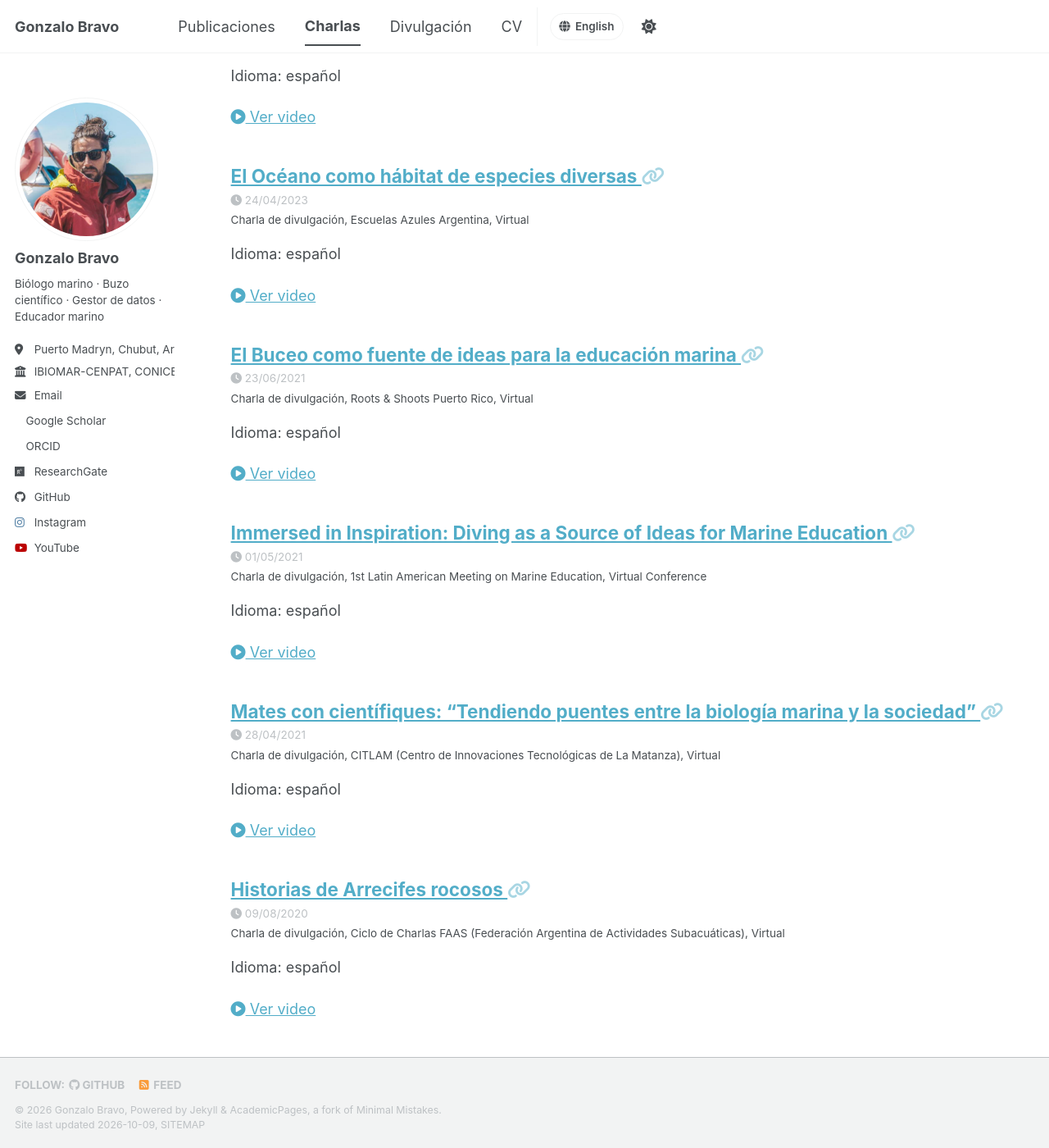
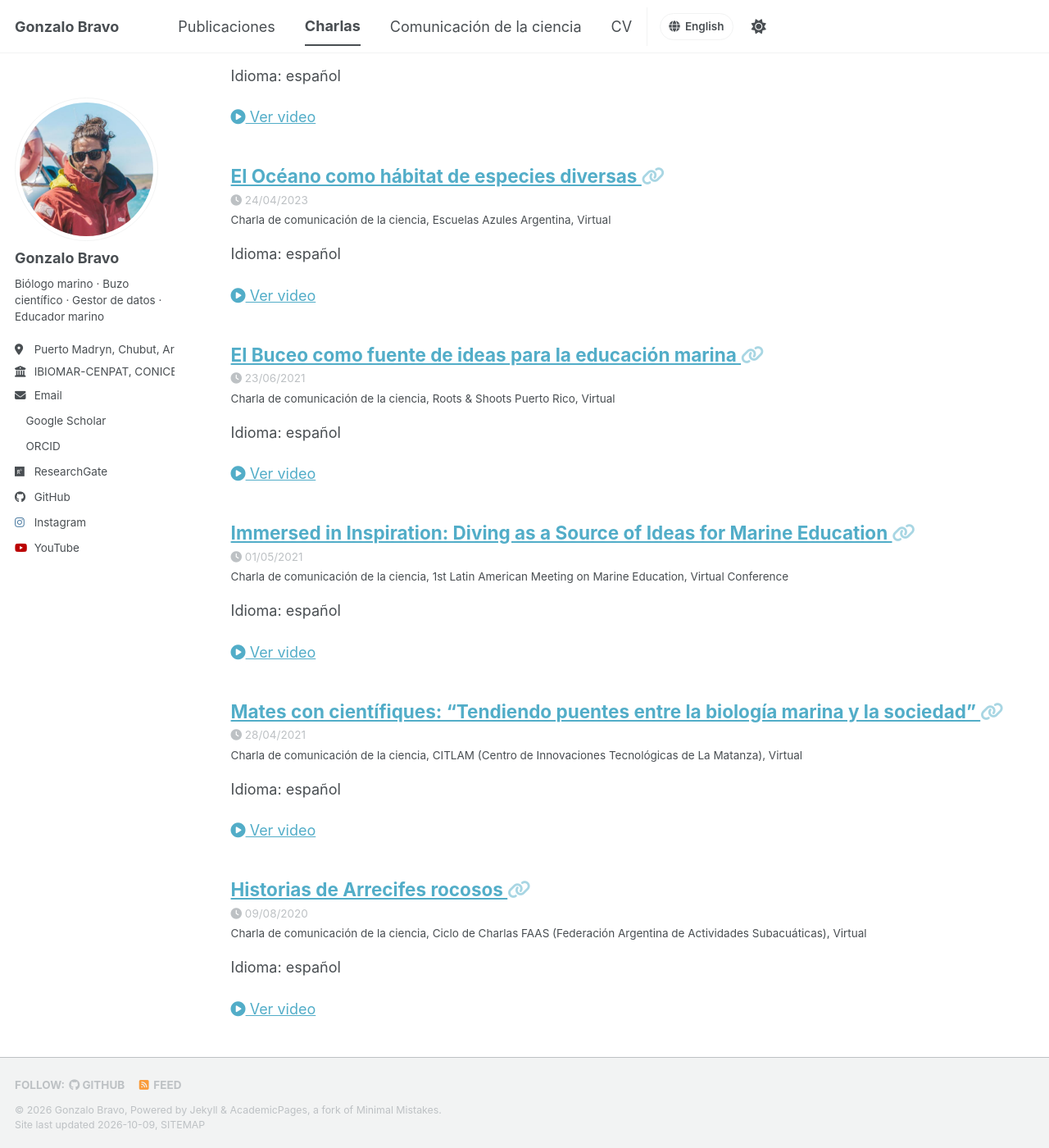
Before and after one commit to gonzalobravoargentina/gonzalobravoargentina.github.io, a Jekyll site: the page built from _pages/es-talks.html, in a window 1280 px wide and 1400 px high, scrolled down 1113 px. Shown: the whole window at 82% size. Built offline with Jekyll 4.4.1, drawn with Linux system fonts in a browser that asks for light colours; a style sheet for code colours, icons or effects is not loaded; some of the changed text lies outside the part shown.

Commit message:
Use Comunicación de la ciencia for Spanish outreach content

```diff
--- a/_includes/archive-single-talk.html
+++ b/_includes/archive-single-talk.html
@@ -36,7 +36,7 @@
       <p class="page__meta"><i class="fa fa-clock" aria-hidden="true"></i> {% include read-time.html %}</p>
     {% endif %}
     {% if post.date %}<p class="page__meta"><i class="fa fa-clock" aria-hidden="true"></i> {% if page.lang == 'es' %}{{ post.date | date: '%d/%m/%Y' }}{% else %}{{ post.date | date: '%B %d, %Y' }}{% endif %}</p>{% endif %}
-    {% if post.venue %}<p class="archive__item-excerpt">{% if page.lang == 'es' %}{% if post.category == 'science' %}Charla científica{% else %}Charla de divulgación{% endif %}{% else %}{{ post.type }}{% endif %}, {{ post.venue }}{% if post.location %}, {{ post.location }}{% endif %}</p>{% endif %}
+    {% if post.venue %}<p class="archive__item-excerpt">{% if page.lang == 'es' %}{% if post.category == 'science' %}Charla científica{% else %}Charla de comunicación de la ciencia{% endif %}{% else %}{{ post.type }}{% endif %}, {{ post.venue }}{% if post.location %}, {{ post.location }}{% endif %}</p>{% endif %}
     {% if page.lang == 'es' %}<p>Idioma: español</p>{% elsif post.excerpt %}<div class="archive__item-excerpt">{{ post.excerpt | markdownify }}</div>{% endif %}
     {% if post.link %}<p><a href="{{ post.link }}" target="_blank" rel="noopener"><i class="fa fa-play-circle" aria-hidden="true"></i> {% if page.lang == 'es' %}Ver video{% else %}Watch video{% endif %}</a></p>{% endif %}
   </article>
--- a/_includes/masthead.html
+++ b/_includes/masthead.html
@@ -15,7 +15,7 @@
               {% assign domain = base_path %}
             {% endif %}
             <li class="masthead__menu-item {% if page.url contains link.url and link.url != '/' %}selected{% endif %}">
-              <a href="{{ domain }}{% if page.lang == 'es' %}/es{% endif %}{{ link.url }}">{% if page.lang == 'es' %}{% case link.title %}{% when 'Publications' %}Publicaciones{% when 'Talks' %}Charlas{% when 'Outreach' %}Divulgación{% else %}{{ link.title }}{% endcase %}{% else %}{{ link.title }}{% endif %}</a>
+              <a href="{{ domain }}{% if page.lang == 'es' %}/es{% endif %}{{ link.url }}">{% if page.lang == 'es' %}{% case link.title %}{% when 'Publications' %}Publicaciones{% when 'Talks' %}Charlas{% when 'Outreach' %}Comunicación de la ciencia{% else %}{{ link.title }}{% endcase %}{% else %}{{ link.title }}{% endif %}</a>
             </li>
           {% endfor %}
           <li class="masthead__menu-item persist language-switch">
--- a/_pages/es-about.md
+++ b/_pages/es-about.md
@@ -7,7 +7,7 @@ author_profile: true
 
 Soy biólogo marino, buzo científico y gestor de datos, radicado en Puerto Madryn, Chubut, Argentina. Actualmente realizo una beca posdoctoral en el [Instituto de Biología de Organismos Marinos (IBIOMAR)](http://www.cenpat-conicet.gob.ar/), CCT CONICET-CENPAT. Mi trabajo integra la ecología bentónica, las imágenes submarinas y la inteligencia artificial: desarrollo y aplico protocolos de monitoreo mediante fotocuadrantes y herramientas de clasificación de imágenes para estudiar la biodiversidad de los arrecifes rocosos de la costa patagónica y otras regiones.
 
-Soy doctor en Ciencias Biológicas por la Universidad Nacional de la Patagonia San Juan Bosco (UNPSJB), en asociación con IBIOMAR-CONICET, y magíster en Oceanografía por la Université du Québec à Rimouski (UQAR), donde estudié las respuestas a corto plazo de la macrofauna bentónica del Ártico. También trabajo en comunicación de la ciencia y cultura oceánica: soy cofundador de [Proyectosub](https://www.proyectosub.org.ar/), fundador de [Oceanar](https://www.instagram.com/gonzalobravopatagonia/) y coordino actividades de divulgación en la Red de Educación Latinoamericana para el Océano (RELATO).
+Soy doctor en Ciencias Biológicas por la Universidad Nacional de la Patagonia San Juan Bosco (UNPSJB), en asociación con IBIOMAR-CONICET, y magíster en Oceanografía por la Université du Québec à Rimouski (UQAR), donde estudié las respuestas a corto plazo de la macrofauna bentónica del Ártico. También trabajo en comunicación de la ciencia y cultura oceánica: soy cofundador de [Proyectosub](https://www.proyectosub.org.ar/), fundador de [Oceanar](https://www.instagram.com/gonzalobravopatagonia/) y coordino actividades de comunicación de la ciencia en la Red de Educación Latinoamericana para el Océano (RELATO).
 
 ## Intereses de investigación
 
@@ -25,4 +25,4 @@ Soy doctor en Ciencias Biológicas por la Universidad Nacional de la Patagonia S
 - **2024:** Organizador general y conferencista del taller MBON Polo a Polo, Ushuaia.
 - **2024:** Inicio de la beca posdoctoral sobre herramientas de IA para monitoreo de biodiversidad marina en IBIOMAR-CENPAT, CONICET.
 
-Consultá mi [CV](/es/cv/), [publicaciones](/es/publications/), [charlas grabadas](/es/talks/) y [proyectos de divulgación](/es/portfolio/).
+Consultá mi [CV](/es/cv/), [publicaciones](/es/publications/), [charlas grabadas](/es/talks/) y [proyectos de comunicación de la ciencia](/es/portfolio/).
--- a/_pages/es-cv.md
+++ b/_pages/es-cv.md
@@ -29,7 +29,7 @@ Descargá el currículum completo: [CV en español](/files/CV_ESPANOL_GB.pdf) ·
 - **2018–presente: integrante**, Instituto de Biología de Organismos Marinos (IBIOMAR), Puerto Madryn. Doctorado y posdoctorado.
 - **2018–presente: asesor científico, guía de avistaje de ballenas y patrón de embarcación**, Punta Ballena, Puerto Pirámides. Salidas de avistaje, interpretación como biólogo a bordo y asesoramiento educativo y de sustentabilidad.
 - **2019–presente: asistente de investigación**, [MBON Polo a Polo](https://marinebon.github.io/p2p/members.html), Puerto Madryn. Trabajo de campo, relevamientos intermareales y gestión de datos.
-- **2013–2023: integrante**, Proyectosub, Puerto Madryn. Educación y divulgación sobre invertebrados marinos patagónicos, buceo científico, registros submarinos y presentaciones en escuelas, universidades y reuniones científicas.
+- **2013–2023: integrante**, Proyectosub, Puerto Madryn. Educación y comunicación de la ciencia sobre invertebrados marinos patagónicos, buceo científico, registros submarinos y presentaciones en escuelas, universidades y reuniones científicas.
 - **2016: asistente de investigación**, Laboratorio de Ecología Bentónica, UQAR, Rimouski, Canadá. Procesamiento de muestras de infauna del Ártico, análisis de materia orgánica y macrofotografía de invertebrados.
 - **2005–2013: instructor de buceo y patrón de embarcación**, Aquatours Buceo, Puerto Madryn. Más de 3000 inmersiones, organización de cursos con enfoque en biología marina y fotografía submarina.
 
@@ -39,7 +39,7 @@ Descargá el currículum completo: [CV en español](/files/CV_ESPANOL_GB.pdf) ·
 - Español: lengua materna.
 - Inglés: First Certificate, Universidad de Cambridge.
 - Francés: TFI 745.
-- Recursos de divulgación: [Underwater 360](https://www.youtube.com/watch?v=rYw6tR0xiWg), [afiches educativos](https://www.proyectosub.org.ar/afiches/), [fotografías en iNaturalist](https://www.inaturalist.org/observations?place_id=any&user_id=gonzalobravo&verifiable=any), [guía de iNaturalist](https://www.inaturalist.org/guides/11762), [YouTube](https://www.youtube.com/watch?v=v1yyjdxV0fI), [artículo de cultura oceánica](https://oceanliteracy.unesco.org/nuevo-metodo-para-estudios-de-biodiversidad-marina-amigos-y-goce/) y [serie de televisión](http://www.tectv.gob.ar/programacion-series/proyecto-sub).
+- Recursos de comunicación de la ciencia: [Underwater 360](https://www.youtube.com/watch?v=rYw6tR0xiWg), [afiches educativos](https://www.proyectosub.org.ar/afiches/), [fotografías en iNaturalist](https://www.inaturalist.org/observations?place_id=any&user_id=gonzalobravo&verifiable=any), [guía de iNaturalist](https://www.inaturalist.org/guides/11762), [YouTube](https://www.youtube.com/watch?v=v1yyjdxV0fI), [artículo de cultura oceánica](https://oceanliteracy.unesco.org/nuevo-metodo-para-estudios-de-biodiversidad-marina-amigos-y-goce/) y [serie de televisión](http://www.tectv.gob.ar/programacion-series/proyecto-sub).
 
 ## Becas, premios y subsidios
 
@@ -60,4 +60,4 @@ Descargá el currículum completo: [CV en español](/files/CV_ESPANOL_GB.pdf) ·
 
 ## Publicaciones y charlas
 
-Consultá la lista de [publicaciones](/es/publications/) y las [charlas científicas y de divulgación con video](/es/talks/).
+Consultá la lista de [publicaciones](/es/publications/) y las [charlas científicas y de comunicación de la ciencia con video](/es/talks/).
--- a/_pages/es-portfolio.md
+++ b/_pages/es-portfolio.md
@@ -1,6 +1,6 @@
 ---
 layout: archive
-title: "Divulgación"
+title: "Comunicación de la ciencia"
 permalink: /es/portfolio/
 lang: es
 author_profile: true
@@ -23,7 +23,7 @@ Fundé [Oceanar: seres de agua](https://www.instagram.com/gonzalobravopatagonia/
 Soy cofundador de [Proyectosub](https://www.proyectosub.org.ar/), donde trabajé como buzo científico y divulgador entre 2013 y 2023. El proyecto de ciencia ciudadana y comunicación se centra en los invertebrados marinos de la costa atlántica patagónica.
 
 - Desarrollo de materiales educativos, incluidos [afiches de invertebrados patagónicos](https://www.proyectosub.org.ar/afiches/).
-- Coordinación de la gira de divulgación «Proyectosub Sudamérica» por Chile, Perú, Ecuador, Colombia, Venezuela, Brasil, Uruguay y Argentina.
+- Coordinación de la gira de comunicación de la ciencia «Proyectosub Sudamérica» por Chile, Perú, Ecuador, Colombia, Venezuela, Brasil, Uruguay y Argentina.
 - Registro y organización de fotografías y videos de vida submarina.
 - Participación en el documental de CONICET/TECtv y la [serie de televisión](http://www.tectv.gob.ar/programacion-series/proyecto-sub).
 - Charlas en escuelas, universidades y encuentros científicos.
--- a/_pages/es-talks.html
+++ b/_pages/es-talks.html
@@ -11,7 +11,7 @@ author_profile: true
 {% for post in science_talks reversed %}
   {% include archive-single-talk.html %}
 {% endfor %}
-<h2 id="outreach-talks">Charlas de divulgación</h2>
+<h2 id="outreach-talks">Charlas de comunicación de la ciencia</h2>
 {% assign outreach_talks = site.talks | where: "category", "outreach" %}
 {% for post in outreach_talks reversed %}
   {% include archive-single-talk.html %}
```
